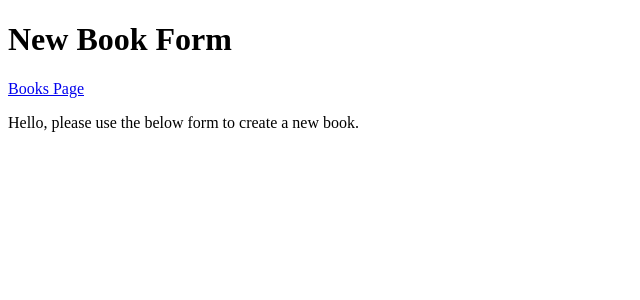
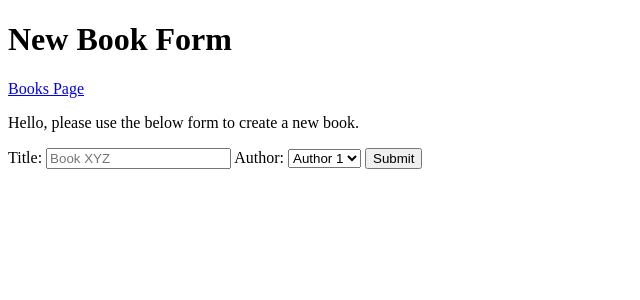
Before and after one commit to CJRicciardi/Web_App, a Flask app: page /books/new in a window 1280 px wide. Shown: the top 300 px of the page, without its empty margins (0-640 px from the left). Run offline with Flask 2, Linux system fonts and the light colour scheme.

Commit message:
Routing and views for creating new books.

```diff
--- a/Twitoff/routes/book_routes.py
+++ b/Twitoff/routes/book_routes.py
@@ -1,6 +1,6 @@
 # Web_App/Twitoff/routes/book_routes.py
 
-from flask import Blueprint, jsonify, render_template
+from flask import Blueprint, jsonify, render_template, request
 
 book_routes = Blueprint("book_routes", __name__)
 
@@ -28,3 +28,14 @@ def books():
 def new_books():
     print('visited the new books page')
     return render_template("new_book.html")
+
+@book_routes.route("/books/create", methods=["post"])
+def create_book():
+    print('Form Data:', dict(request.form))
+    #todo: store in database
+    return jsonify({
+        "message": "Book created ok (TODO)",
+        "book": dict(request.form)
+    })
+    #flash(f"Book '{new_book.title}' created successfully!", "success")
+    #return redirect(f"/books")
--- a/Twitoff/templates/new_book.html
+++ b/Twitoff/templates/new_book.html
@@ -13,5 +13,20 @@
 
     <p>Hello, please use the below form to create a new book.</p>
 
+    <form action="/books/create" method="post">
+
+        <label>Title:</label>
+        <input type="text" name"title" placeholder="Book XYZ">
+
+        <label>Author:</label>
+        <select name="author_name">
+            <option value="A1">Author 1</option>
+            <option value="A2">Author 2</option>
+            <option value="A3">Author 3</option>
+        </select>
+
+        <button>Submit</button>
+    </form>
+
 </body>
 </html>
```
